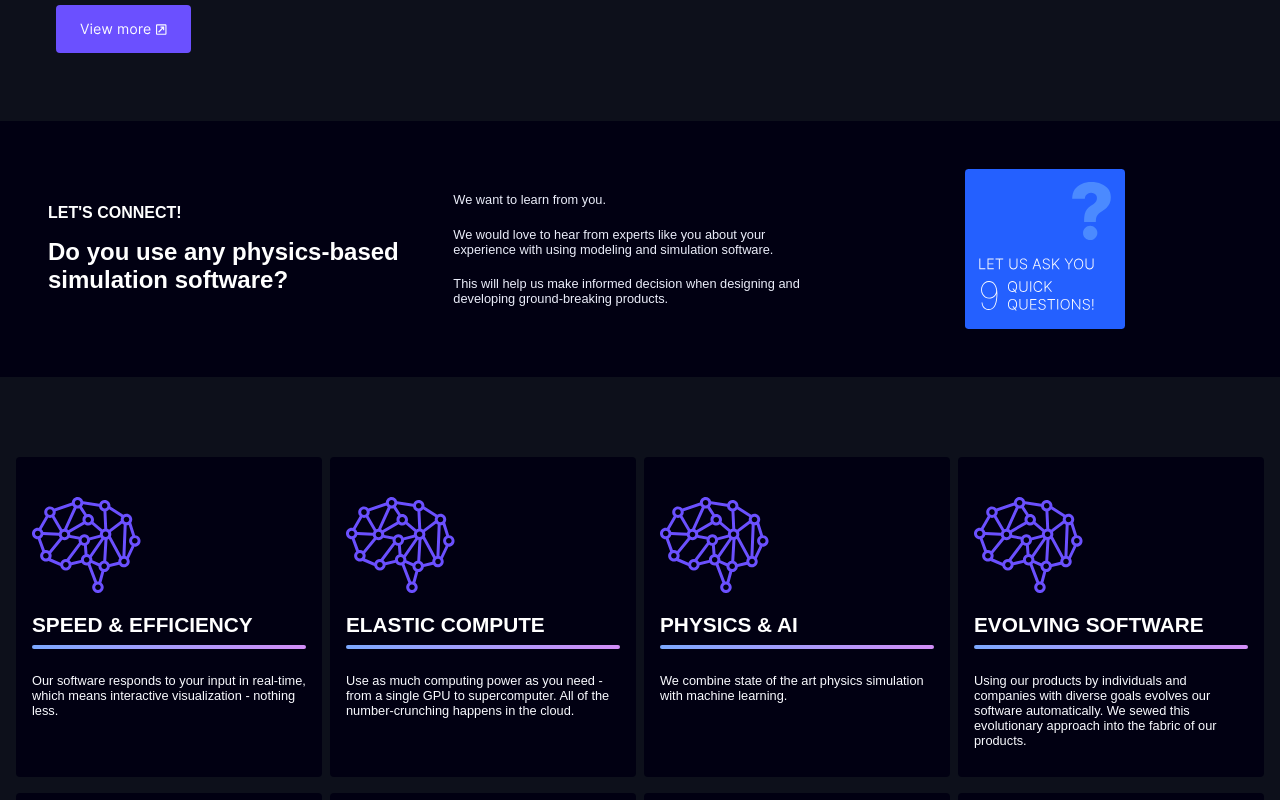
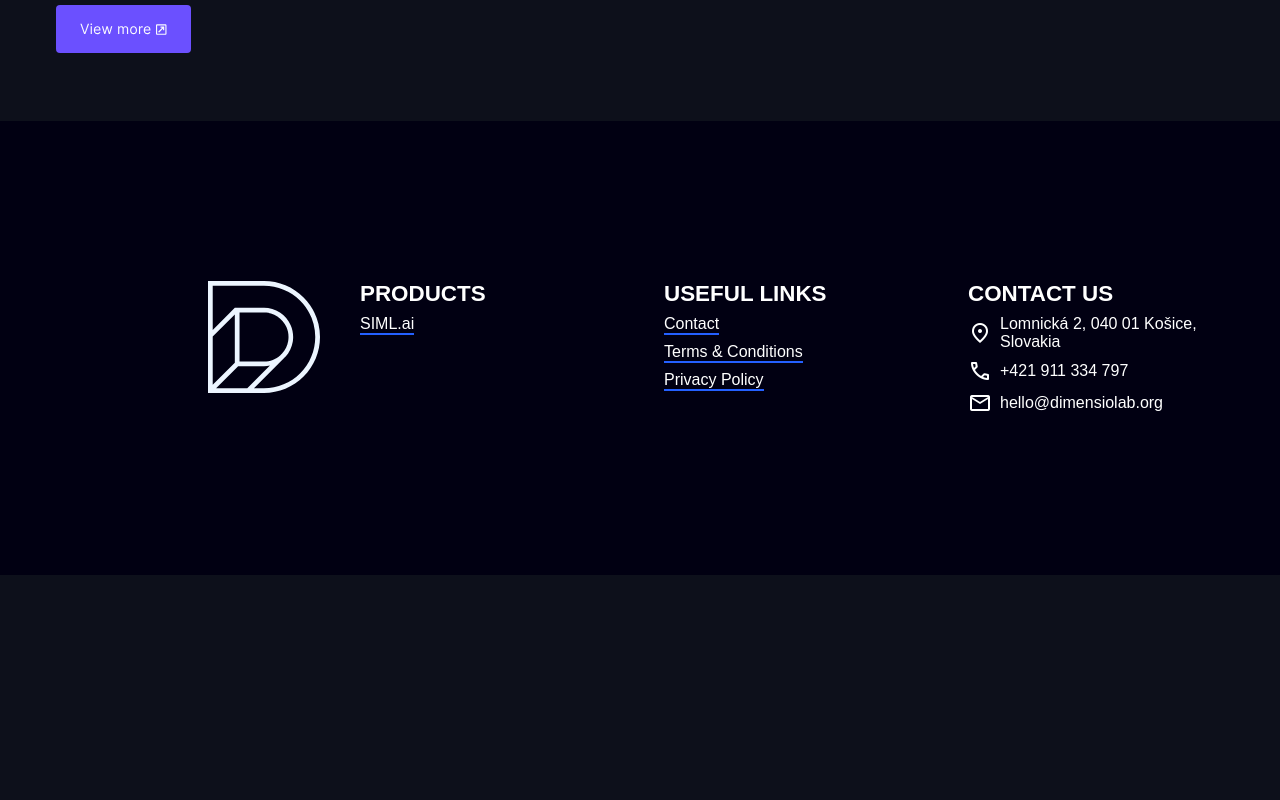
Before and after one commit to DimensionLab/web, a Next.js app: page / in a window 1280 px wide. Shown: the part 1720-2520 px from the top of the page. After the commit the page ends 2295 px from the top, so only its background shows below. Built offline with nearby package versions, Linux system fonts and the light colour scheme.

Commit message:
feat: remove duplicate category-features and connect-with-us components

```diff
--- a/src/components/homepage/Main.tsx
+++ b/src/components/homepage/Main.tsx
@@ -22,8 +22,6 @@ const Main = () => {
       <Intro />
       <CaregoryFeatures />
       <SimlIntro />
-      <ConnectWithUs />
-      <CaregoryFeatures />
     </MainWrapper>
   );
 };
```
